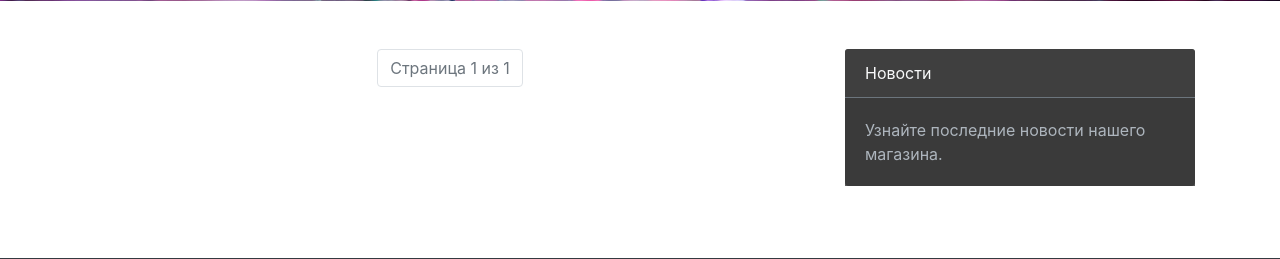
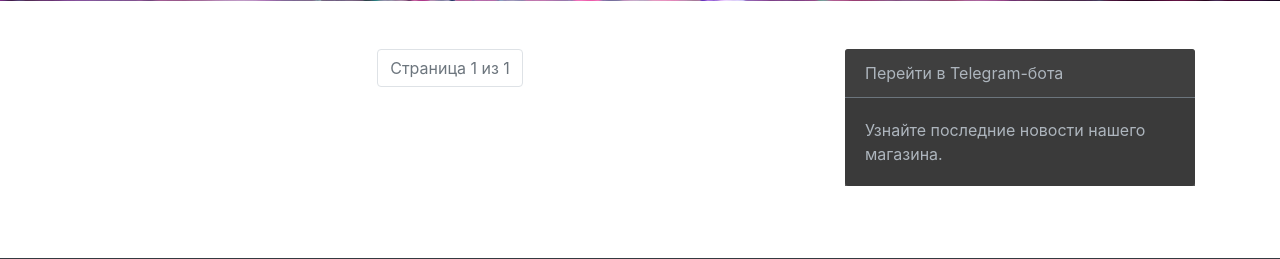
Before and after one commit to Sophiya-ai/FlowerDelivery, a Django app: page / in a window 1280 px wide. Shown: the part 442-701 px from the top of the page. Run offline with Django 5.2, Linux system fonts and the light colour scheme; data that the repository does not hold is empty; some libraries are stand-ins or nearby versions.

Commit message:
side-bar corrected

```diff
--- a/website/templates/shop/base.html
+++ b/website/templates/shop/base.html
@@ -44,7 +44,9 @@
                 <!-- Боковая панель -->
                 <div class="card mb-4 sidebar-card">
                     <div class="card-header sidebar-card-header">
-                        Новости
+
+                        <a href="{{ telegram_bot_url }}" class="card-text sidebar-card-text">Перейти в Telegram-бота</a>
+
                     </div>
                     <div class="card-body sidebar-card-body">
                         <p class="card-text sidebar-card-text">Узнайте последние новости нашего магазина.</p>
```
